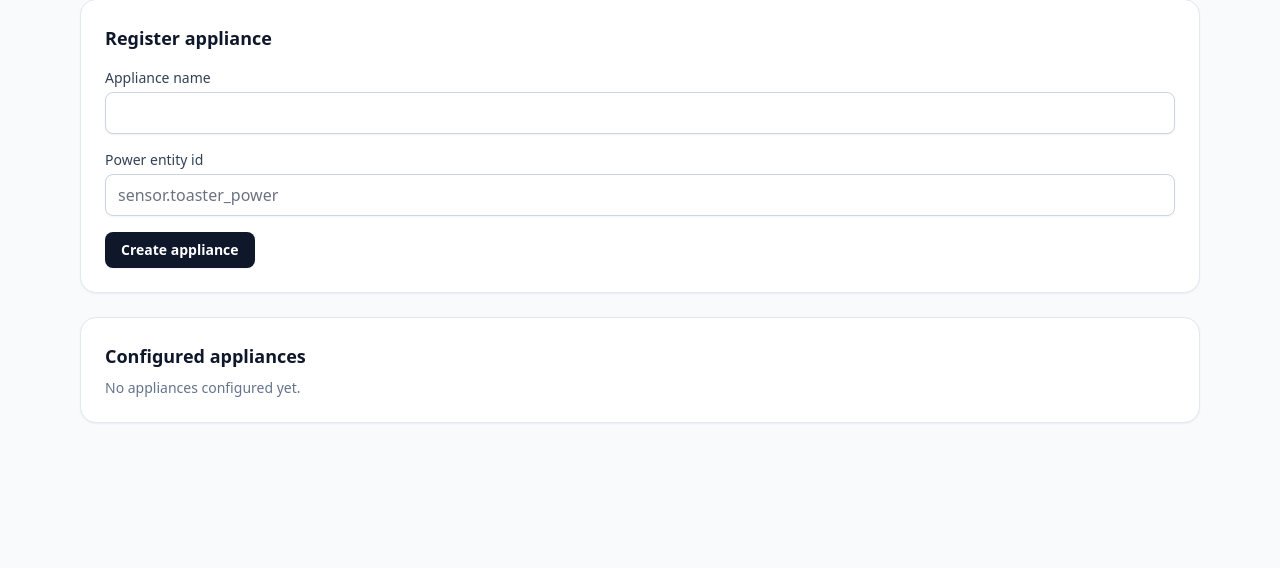
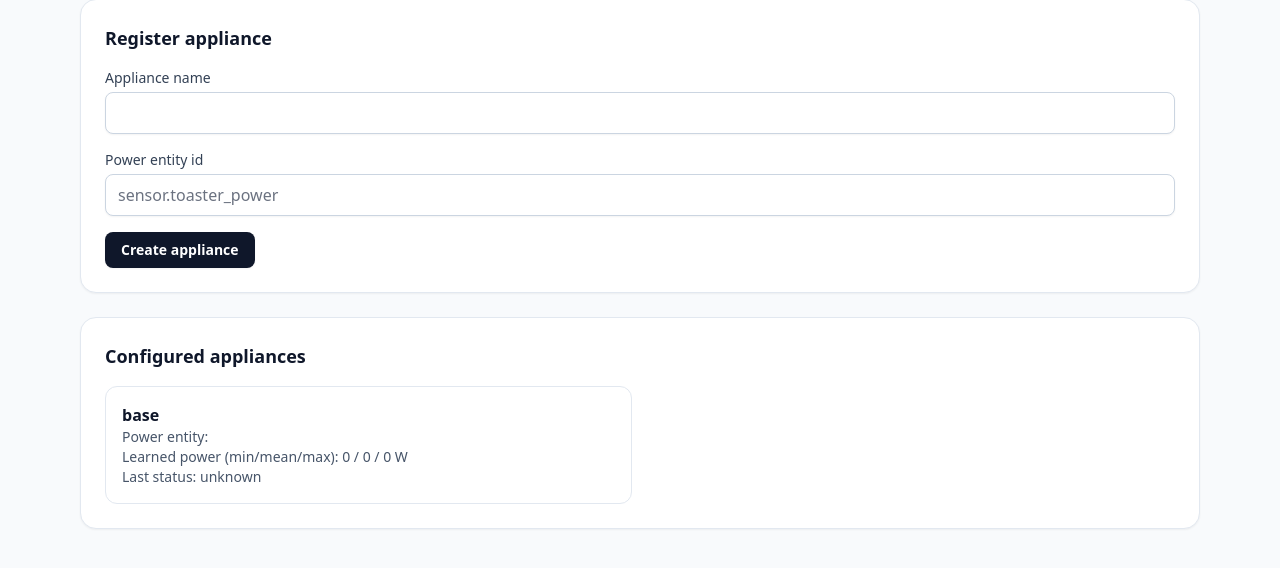
Before and after one commit to jonasneustock/hass_power_classifier, a FastAPI app: page /appliances in a window 1280 px wide. Shown: the part 113-681 px from the top of the page. Run offline with FastAPI, Linux system fonts and the light colour scheme; parts of the project's set-up code (start-up, migrations or seed data) failed here and were passed over; some libraries are stand-ins or nearby versions.

Commit message:
base appliance and change filtering

```diff
--- a/app/main.py
+++ b/app/main.py
@@ -363,6 +363,13 @@ def save_metrics_entry(entry):
     return history
 
 
+def ensure_base_appliance():
+    base = store.get_appliance("base")
+    if not base:
+        store.add_appliance("base", "", "")
+        log_event("Base appliance created for baseline labeling")
+
+
 def _run_training():
     with training_lock:
         if training_state["running"]:
@@ -474,6 +481,7 @@ def check_ha_connection():
 
 @app.on_event("startup")
 def on_startup():
+    ensure_base_appliance()
     check_ha_connection()
     if mqtt_publisher:
         try:
@@ -620,12 +628,19 @@ def create_appliance(
 
 
 @app.get("/segments", response_class=HTMLResponse)
-def segments_page(request: Request, candidate: int = 1, unlabeled: int = 1):
+def segments_page(
+    request: Request,
+    candidate: int = 1,
+    unlabeled: int = 1,
+    min_change: float = 0.0,
+):
     segments = store.list_segments(
         limit=200,
         unlabeled_only=bool(unlabeled),
         candidate_only=bool(candidate),
     )
+    if min_change > 0:
+        segments = [s for s in segments if s["change_score"] >= min_change]
     return templates.TemplateResponse(
         "segments.html",
         {
@@ -633,6 +648,7 @@ def segments_page(request: Request, candidate: int = 1, unlabeled: int = 1):
             "segments": segments,
             "candidate": candidate,
             "unlabeled": unlabeled,
+            "min_change": min_change,
             "config": config,
         },
     )
--- a/app/templates/segments.html
+++ b/app/templates/segments.html
@@ -18,6 +18,10 @@
         <option value="1" {% if unlabeled %}selected{% endif %}>Yes</option>
         <option value="0" {% if not unlabeled %}selected{% endif %}>No</option>
       </select>
+    </label>
+    <label class="flex flex-col">
+      <span class="text-slate-600">Min change (%)</span>
+      <input class="rounded-lg border-slate-300 text-sm shadow-sm focus:border-blue-500 focus:ring-blue-500" type="number" name="min_change" step="0.01" value="{{ min_change }}" placeholder="0.0">
     </label>
     <button class="inline-flex h-9 items-center rounded-lg bg-slate-900 px-3 py-2 text-xs font-semibold text-white shadow-sm hover:bg-slate-800" type="submit">Apply</button>
   </form>
```
